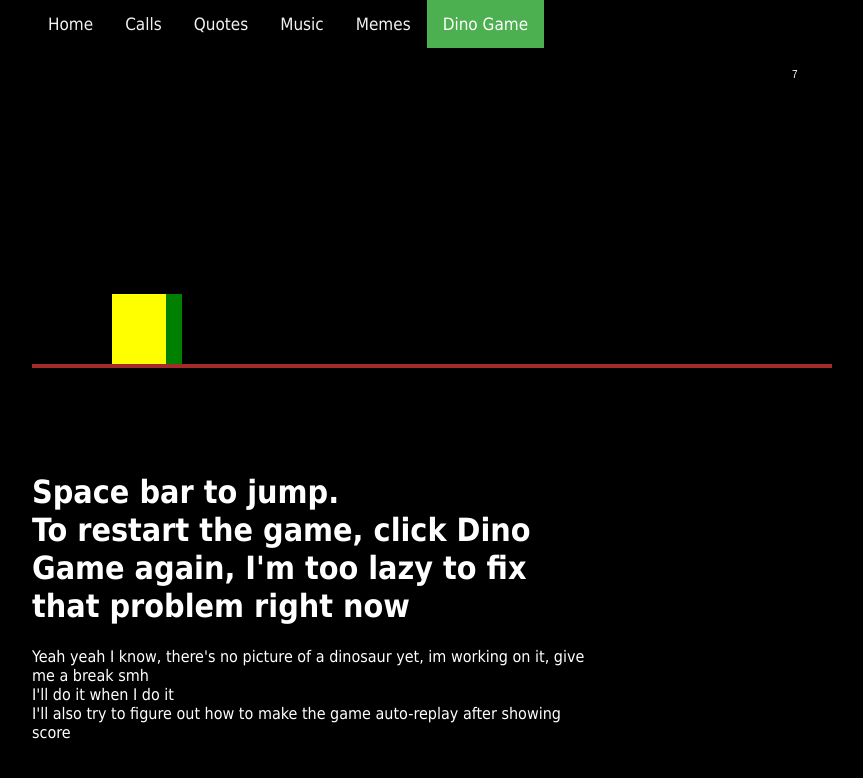
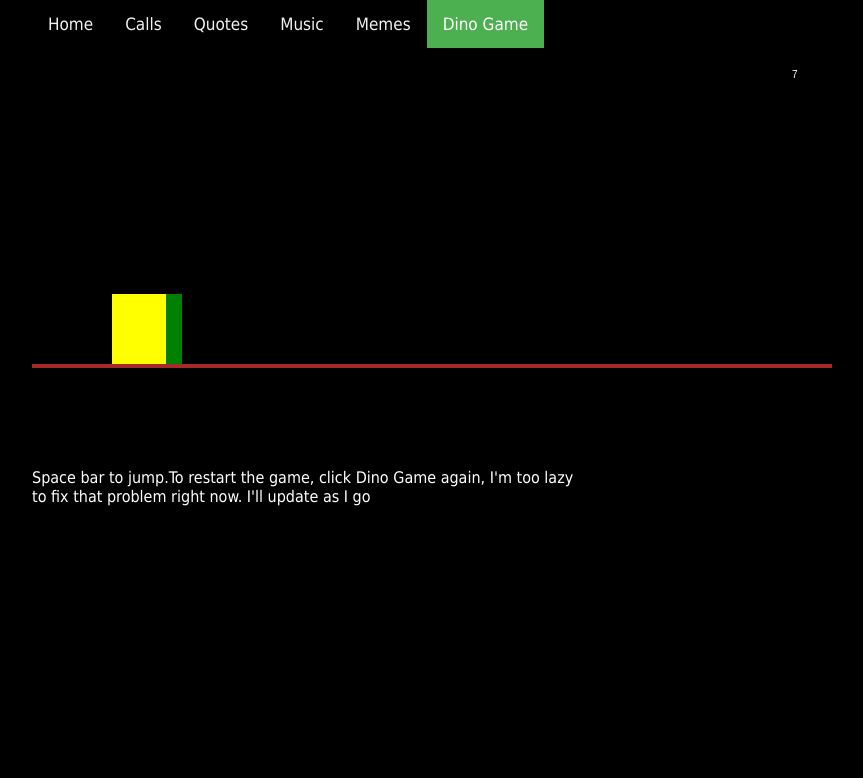
Before and after one commit to GhastlyFlame/haaduken, a plain HTML site: page dino.html in a window 1280 px wide. Shown: the whole page, without its empty margins (328-1191 px from the left). Drawn offline with Linux system fonts and the light colour scheme.

Commit message:
dino game disc update

```diff
--- a/dino.html
+++ b/dino.html
@@ -17,7 +17,6 @@
     <canvas id="game" height="400" width="800">
     </canvas>
     <script src="js/dino.js"></script>
-    <h1>Space bar to jump.<br>To restart the game, click Dino Game again, I'm too lazy to fix that problem right now</h1>
-    <p>Yeah yeah I know, there's no picture of a dinosaur yet, im working on it, give me a break smh<br>I'll do it when I do it<br>I'll also try to figure out how to make the game auto-replay after showing score</p>
+    <p>Space bar to jump.To restart the game, click Dino Game again, I'm too lazy to fix that problem right now. I'll update as I go</p>
 </body>
 </html>
```
Also changed, not shown: homepage.html (+1 -1 lines).
